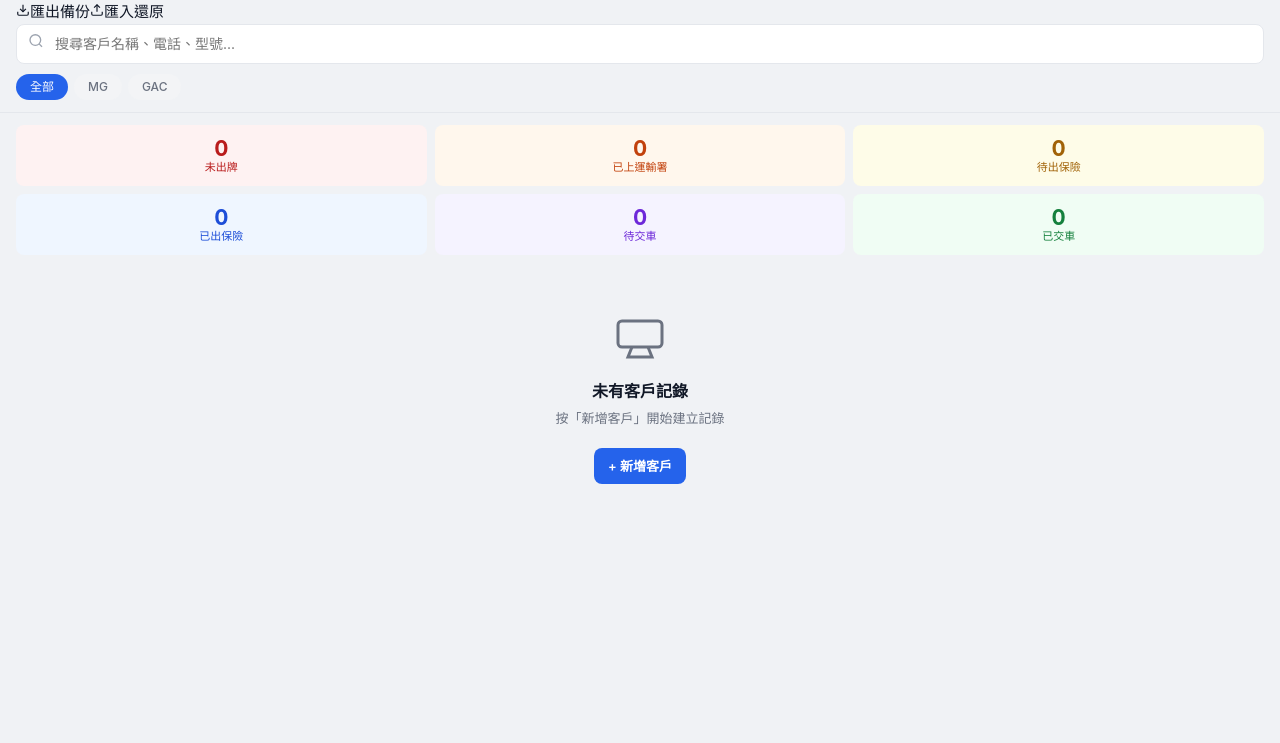
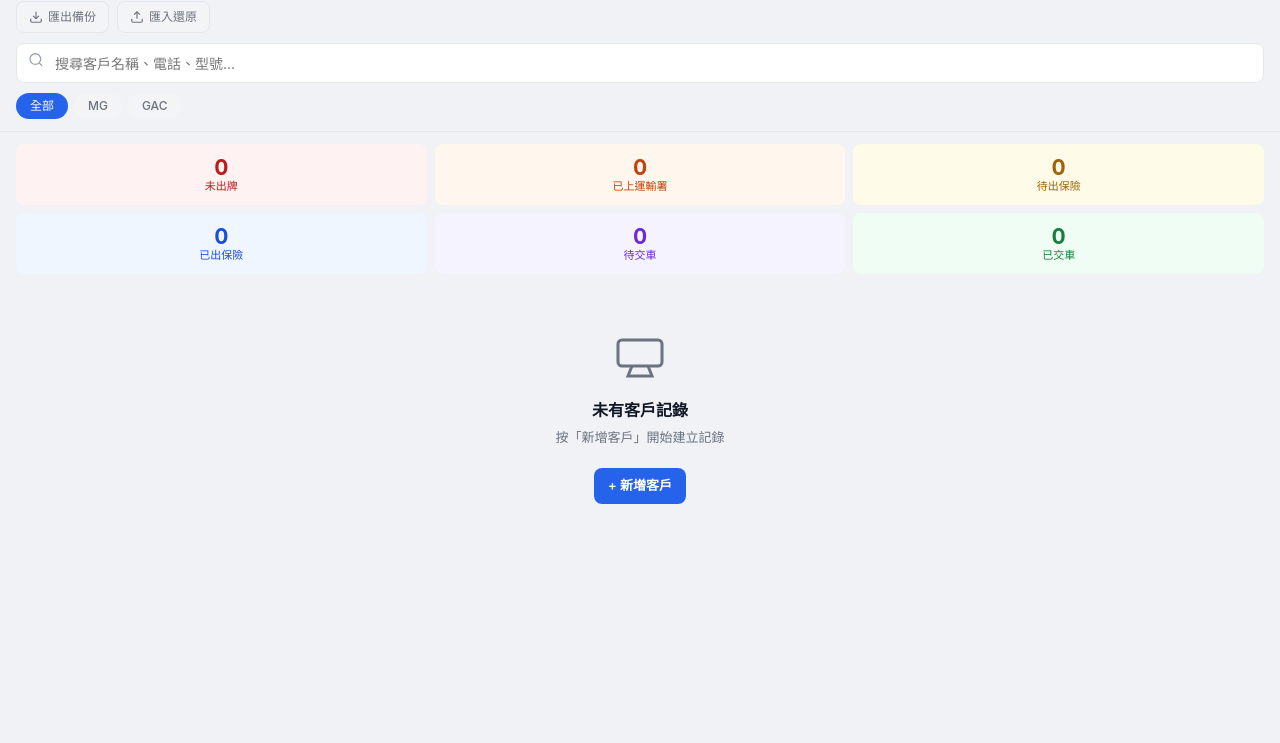
Before and after one commit to RBAK123/Vehicle-CRM, a plain HTML site: page index.html in a window 1280 px wide. Shown: the part 57-800 px from the top of the page. Drawn offline with Linux system fonts and the light colour scheme; a web font is replaced by a local one.

Commit message:
Add backup bar styles

```diff
--- a/style.css
+++ b/style.css
@@ -217,3 +217,19 @@ h1,h2,h3 { font-weight: 600; }
   white-space: nowrap; box-shadow: 0 4px 20px rgba(0,0,0,0.3);
 }
 .toast.show { opacity: 1; transform: translateX(-50%) translateY(0); }
+
+/* ─── BACKUP BAR ────────────────────────────────────────────────────────── */
+.backup-bar {
+  display: flex; gap: 8px; margin-bottom: 10px;
+}
+.backup-btn {
+  display: inline-flex; align-items: center; gap: 5px;
+  padding: 6px 12px; border-radius: var(--radius-sm);
+  font-size: 12px; font-weight: 500;
+  background: var(--secondary); color: var(--muted-fg);
+  border: 1px solid var(--border);
+  transition: background 0.15s, color 0.15s;
+}
+.backup-btn:active { background: var(--border); }
+.backup-btn svg { flex-shrink: 0; }
+.header-btn-group { display: flex; gap: 6px; align-items: center; flex-shrink: 0; }
```
